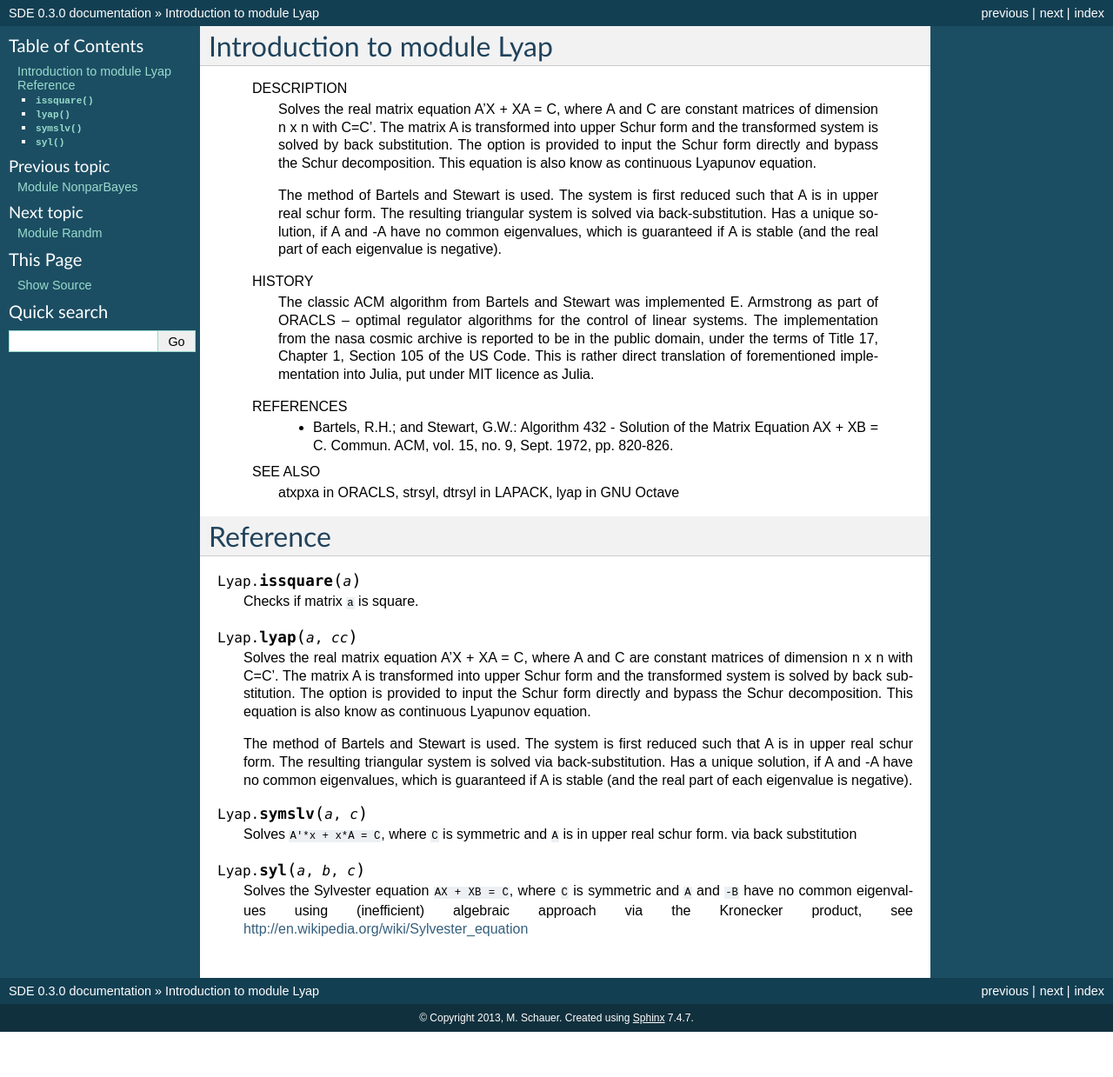
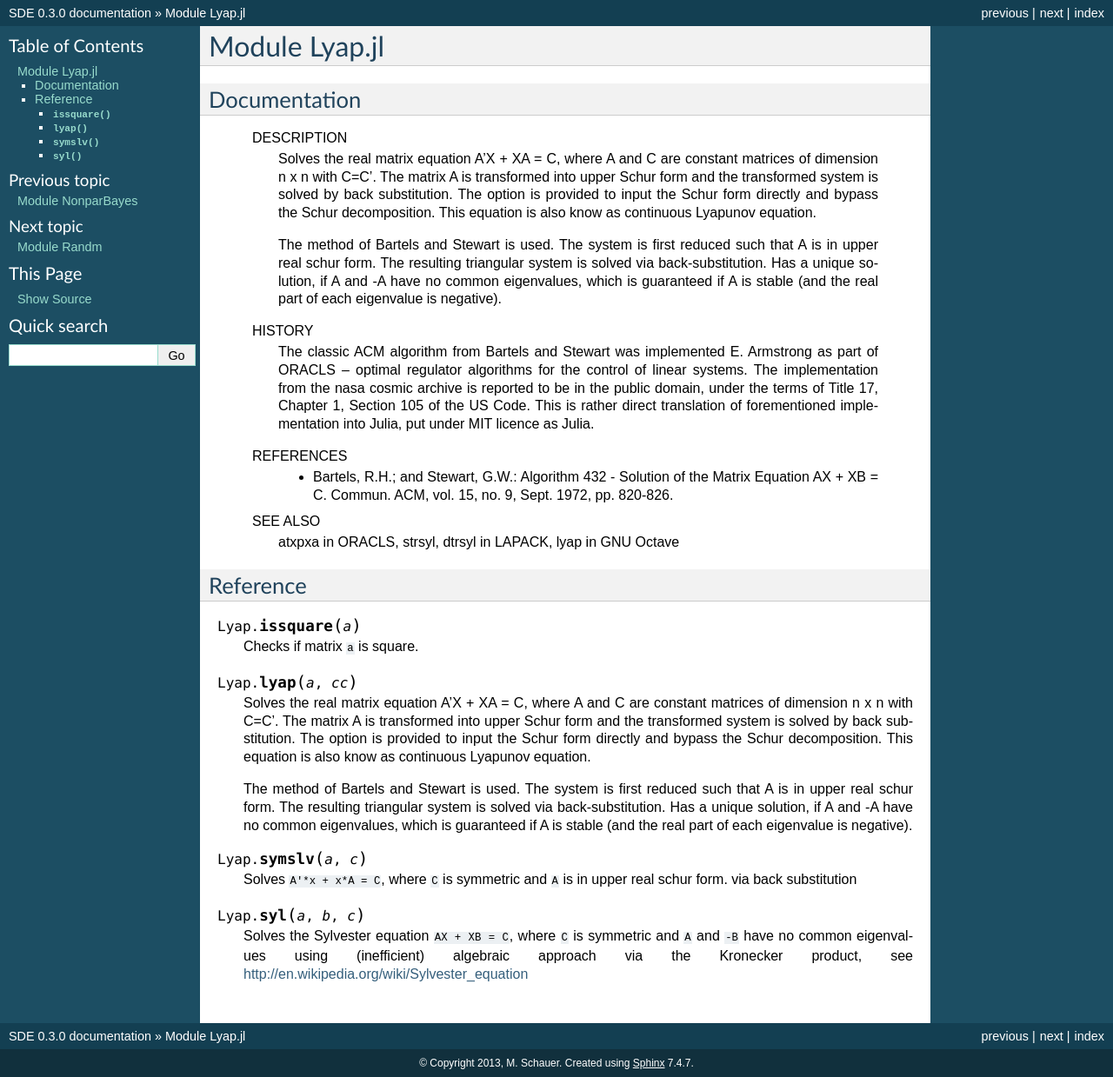
Before and after one commit to mschauer/SDE.jl, a Sphinx documentation site: the page built from doc/lyap.rst, in a window 1280 px wide. Shown: the whole page at 87% size. Built offline with Sphinx 7.4.7, drawn with Linux system fonts in a browser that asks for light colours; before the commit the page ends 1187 px from its top, so only the background shows below that.

Commit message:
doc/ (m).

```diff
--- a/doc/lyap.rst
+++ b/doc/lyap.rst
@@ -1,7 +1,10 @@
 .. currentmodule:: Lyap
 
-Introduction to module Lyap
-----------------------------
+Module Lyap.jl
+--------------
+
+Documentation
+~~~~~~~~~~~~~
 
 
   DESCRIPTION
@@ -37,7 +40,7 @@ Introduction to module Lyap
 
 
 Reference
----------
+~~~~~~~~~
 
 .. function:: issquare(a)
 
--- a/doc/nonparbayes.rst
+++ b/doc/nonparbayes.rst
@@ -47,8 +47,8 @@ and the n-vector
 and uses ``pickup_mu!(mu)`` and ``pickup_Sigma!(Sigma)`` to obtain :math:`\mu` and :math:`\Sigma`.
 
 
-Optional additial basis functions
-~~~~~~~~~~~~~~~~~~~~~~~~~~~~~~~~~
+Optional additional basis functions
+~~~~~~~~~~~~~~~~~~~~~~~~~~~~~~~~~~~
 
 One can extend the basis by additional functions, implemented are variants. ``B1`` includes a constant, ``B2`` two linear functions
 
```
Also changed, not shown: 2 other files.
